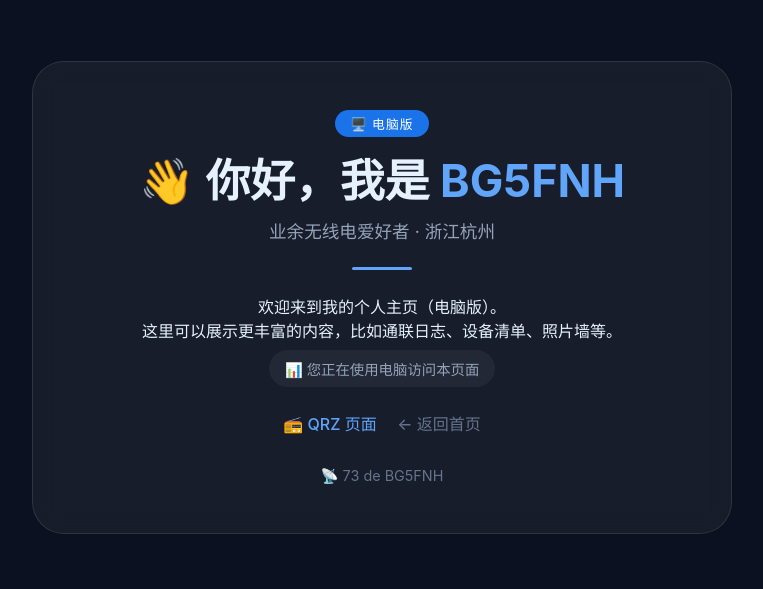
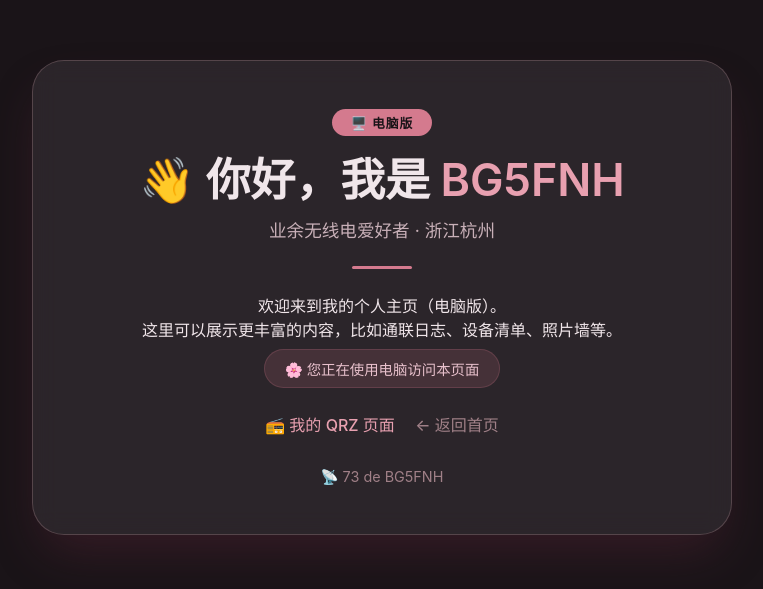
Before and after one commit to BG5FNH/BG5FNH.github.io, a plain HTML site: page pc/index.html in a window 1280 px wide. Shown: the part 103-692 px from the top of the page, without its empty margins (258-1021 px from the left). Drawn offline with Linux system fonts and the light colour scheme.

```diff
--- a/pc/index.html
+++ b/pc/index.html
@@ -12,68 +12,86 @@
             display: flex;
             justify-content: center;
             align-items: center;
-            background: #0b1120;
-            color: #e6f1ff;
+            background: #1a1418;  /* 深紫灰背景，衬托柔粉色 */
+            color: #f0e6ea;
         }
         .card {
-            background: rgba(255,255,255,0.05);
+            background: rgba(255, 240, 245, 0.08);
             backdrop-filter: blur(12px);
-            border: 1px solid rgba(255,255,255,0.1);
+            border: 1px solid rgba(255, 200, 210, 0.2);
             border-radius: 32px;
             padding: 3rem 4rem;
             text-align: center;
             max-width: 700px;
             width: 90%;
+            box-shadow: 0 25px 50px -12px rgba(100, 40, 60, 0.4);
         }
         .badge {
-            background: #1a73e8;
-            color: white;
-            padding: 0.25rem 1rem;
+            background: #d47a8e;  /* 柔和的玫红 */
+            color: #1a1418;
+            padding: 0.25rem 1.2rem;
             border-radius: 20px;
             font-size: 0.8rem;
             letter-spacing: 1px;
             display: inline-block;
+            font-weight: 600;
         }
-        h1 { font-size: 2.8rem; margin: 0.5rem 0; }
-        .callsign { color: #60a5fa; }
+        h1 {
+            font-size: 2.8rem;
+            margin: 0.5rem 0;
+            color: #f0e6ea;
+        }
+        .callsign {
+            color: #e8a0b0;  /* 浅粉色呼号 */
+            font-weight: 600;
+        }
         .divider {
             width: 60px;
             height: 3px;
-            background: #60a5fa;
+            background: #d47a8e;  /* 玫红分割线 */
             margin: 1.5rem auto;
             border-radius: 10px;
         }
         .device-info {
-            background: rgba(255,255,255,0.05);
-            padding: 0.5rem 1rem;
+            background: rgba(212, 122, 142, 0.15);
+            padding: 0.5rem 1.2rem;
             border-radius: 40px;
             font-size: 0.9rem;
-            color: #94a3b8;
+            color: #e8c0cc;
             display: inline-block;
             margin-top: 0.5rem;
+            border: 1px solid rgba(212, 122, 142, 0.2);
         }
         .links a {
             display: inline-block;
             margin: 0 0.5rem;
-            color: #60a5fa;
+            color: #e8a0b0;  /* 粉色链接 */
             text-decoration: none;
             font-weight: 500;
+            transition: color 0.2s;
         }
-        .links a:hover { text-decoration: underline; }
-        .footer { margin-top: 2rem; font-size: 0.9rem; color: #64748b; }
+        .links a:hover {
+            color: #f0c8d4;  /* 悬停变浅粉 */
+            text-decoration: underline;
+        }
+        .footer {
+            margin-top: 2rem;
+            font-size: 0.9rem;
+            color: #a08088;
+        }
     </style>
 </head>
 <body>
     <div class="card">
         <span class="badge">🖥️ 电脑版</span>
         <h1>👋 你好，我是 <span class="callsign">BG5FNH</span></h1>
-        <p style="font-size: 1.1rem; color: #94a3b8;">业余无线电爱好者 · 浙江杭州</p>
+        <p style="font-size: 1.1rem; color: #c8b0b8;">业余无线电爱好者 · 浙江杭州</p>
         <div class="divider"></div>
         <p>欢迎来到我的个人主页（电脑版）。<br>这里可以展示更丰富的内容，比如通联日志、设备清单、照片墙等。</p>
-        <div class="device-info">📊 您正在使用电脑访问本页面</div>
+        <div class="device-info">🌸 您正在使用电脑访问本页面</div>
         <div class="links" style="margin-top: 1.5rem;">
-            <a href="https://www.qrz.com/db/BG5FNH" target="_blank">📻 QRZ 页面</a>
-            <a href="/" style="color: #64748b;">← 返回首页</a>
+            <a href="https://www.qrz.com/db/BG5FNH" target="_blank">📻 我的 QRZ 页面</a>
+            <a href="/" style="color: #a08088;">← 返回首页</a>
         </div>
         <div class="footer">📡 73 de BG5FNH</div>
     </div>
```
Also changed, not shown: index.html (+8 -62 lines).
